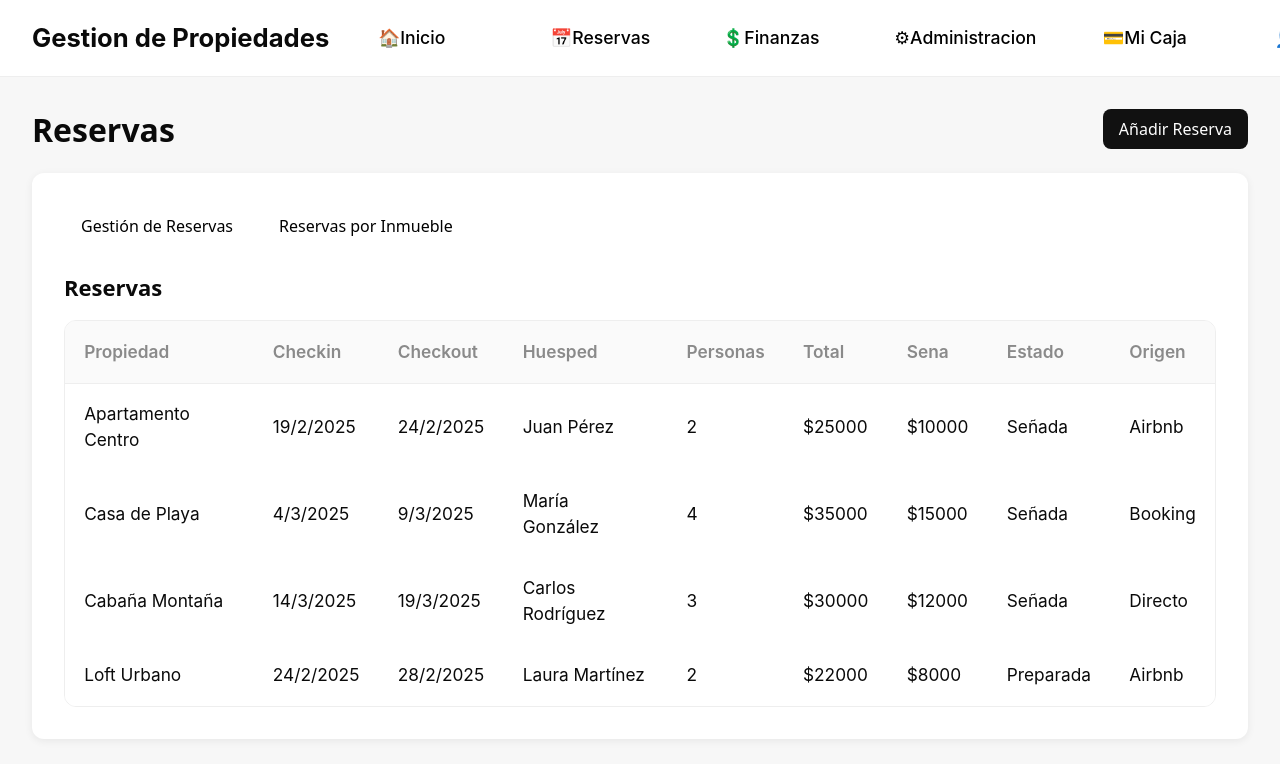
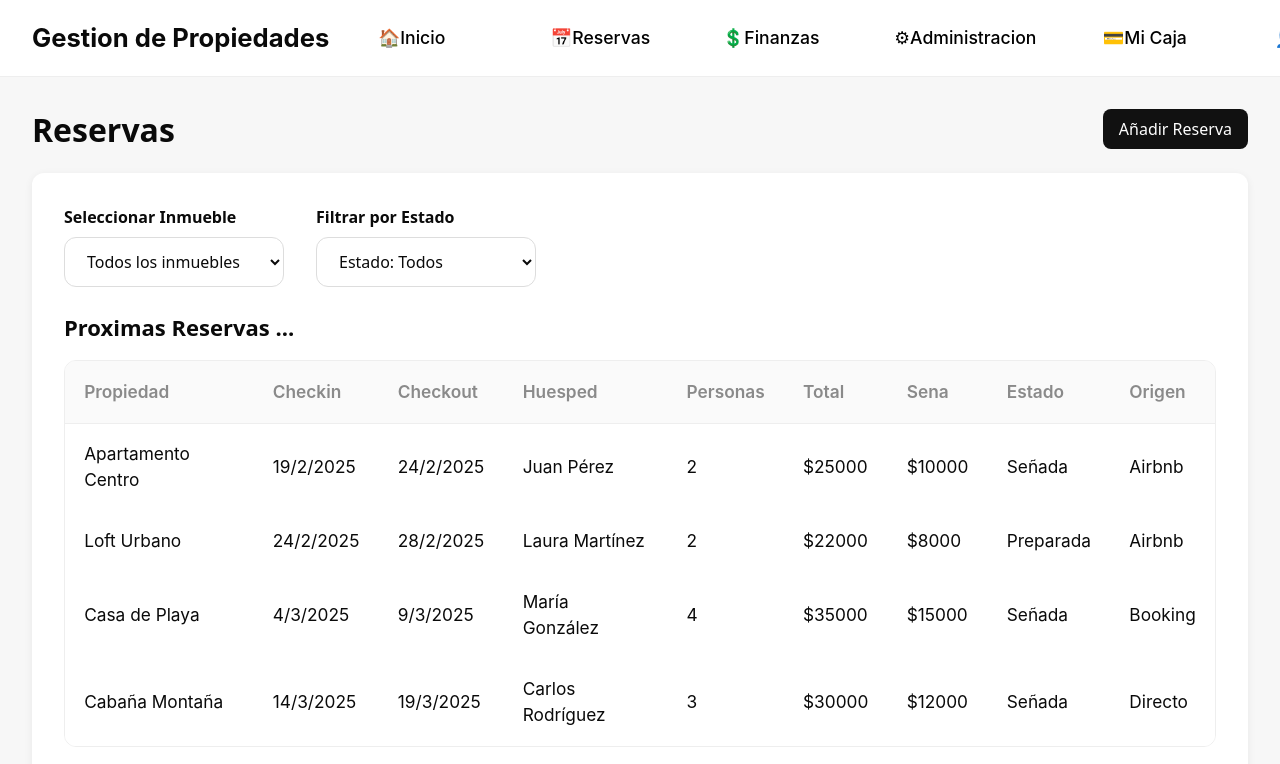
Before and after one commit to Matias170802/ProyectoTAN, a React (Vite) app in the folder frontend/tan/: page /reservas in a window 1280 px wide. Shown: the top 764 px of the page. Built offline with nearby package versions, Linux system fonts and the light colour scheme.

Commit message:
MainPage con Filtros

```diff
--- a/frontend/tan/src/routes/reservas/MainPageReservas.css
+++ b/frontend/tan/src/routes/reservas/MainPageReservas.css
@@ -11,6 +11,33 @@
   justify-content: space-between;
   align-items: center;
   margin-bottom: 24px;
+}
+
+.main-reservas-filtros {
+  display: flex;
+  gap: 32px;
+  margin-bottom: 24px;
+}
+
+.main-reservas-filtro-group {
+  display: flex;
+  flex-direction: column;
+}
+
+.main-reservas-filtro-label {
+  font-weight: 600;
+  display: block;
+  margin-bottom: 8px;
+}
+
+.main-reservas-select {
+  padding: 12px 18px;
+  border-radius: 12px;
+  border: 1px solid #ddd;
+  font-size: 16px;
+  min-width: 220px;
+  background: #fff;
+  font-weight: 500;
 }
 
 #btn-add-reserva {
--- a/frontend/tan/src/routes/reservas/MainPageReservas.tsx
+++ b/frontend/tan/src/routes/reservas/MainPageReservas.tsx
@@ -63,9 +63,21 @@ const reservasEjemplo = [
 ];
 
 
+
+const estadosPosibles = ["Todos", "Señada", "Preparada", "Finalizada", "Cancelada"];
+const inmueblesPosibles = [
+    "Todos",
+    "Apartamento Centro",
+    "Casa de Playa",
+    "Cabaña Montaña",
+    "Loft Urbano"
+];
+
 const MainPageReservas = () => {
     const [reservas, setReservas] = useState<Reserva[]>([]);
     const [tab, setTab] = useState("gestion");
+    const [filtroEstado, setFiltroEstado] = useState("Todos");
+    const [filtroInmueble, setFiltroInmueble] = useState("Todos");
 
     useEffect(() => {
         // Simular GET
@@ -74,6 +86,25 @@ const MainPageReservas = () => {
         }, 500);
     }, []);
 
+    // Filtrar reservas según los filtros seleccionados
+    let reservasFiltradas = reservas.filter(r => {
+        const estadoMatch = filtroEstado === "Todos" || r.estado === filtroEstado;
+        const inmuebleMatch = filtroInmueble === "Todos" || r.propiedad === filtroInmueble;
+        return estadoMatch && inmuebleMatch;
+    });
+
+    // Si no se selecciona inmueble ("Todos"), mostrar las reservas ordenadas por fecha de check-in más próxima
+    if (filtroInmueble === "Todos") {
+        reservasFiltradas = [...reservasFiltradas].sort((a, b) => {
+            // Asume formato dd/mm/yyyy
+            const parseDate = (str: string) => {
+                const [d, m, y] = str.split("/").map(Number);
+                return new Date(y, m - 1, d).getTime();
+            };
+            return parseDate(a.checkin) - parseDate(b.checkin);
+        });
+    }
+
     return (
         <div className="main-reservas-bg">
             <div className="main-reservas-header">
@@ -81,24 +112,37 @@ const MainPageReservas = () => {
                 <Button label="Añadir Reserva" type="button" id="btn-add-reserva" />
             </div>
             <div className="main-reservas-card">
-                    <div className="main-reservas-tabs">
-                        <Button
-                            label="Gestión de Reservas"
-                            type="button"
-                            onClick={() => setTab("gestion")}
-                            disabled={tab === "gestion"}
-                        />
-                        <Button
-                            label="Reservas por Inmueble"
-                            type="button"
-                            onClick={() => setTab("inmueble")}
-                            disabled={tab === "inmueble"}
-                        />
+                {/* Filtros de inmueble y estado */}
+                <div className="main-reservas-filtros">
+                    <div className="main-reservas-filtro-group">
+                        <label className="main-reservas-filtro-label">Seleccionar Inmueble</label>
+                        <select
+                            className="main-reservas-select"
+                            value={filtroInmueble}
+                            onChange={e => setFiltroInmueble(e.target.value)}
+                        >
+                            {inmueblesPosibles.map((inmueble, idx) => (
+                                <option key={idx} value={inmueble}>{inmueble === "Todos" ? "Todos los inmuebles" : inmueble}</option>
+                            ))}
+                        </select>
                     </div>
-                    <h2 className="main-reservas-subtitle">Reservas</h2>
+                    <div className="main-reservas-filtro-group">
+                        <label className="main-reservas-filtro-label">Filtrar por Estado</label>
+                        <select
+                            className="main-reservas-select"
+                            value={filtroEstado}
+                            onChange={e => setFiltroEstado(e.target.value)}
+                        >
+                            {estadosPosibles.map((estado, idx) => (
+                                <option key={idx} value={estado}>Estado: {estado}</option>
+                            ))}
+                        </select>
+                    </div>
+                </div>
+                <h2 className="main-reservas-subtitle">Proximas Reservas ...</h2>
                 <div className="main-reservas-table-container">
                     <List
-                            items={reservas}
+                        items={reservasFiltradas}
                         columnas={["propiedad", "checkin", "checkout", "huesped", "personas", "total", "sena", "estado", "origen"]}
                         showActions={false}
                         emptyMessage="No hay reservas para mostrar."
```
Lines whose indentation alone changed are shown as unchanged.
